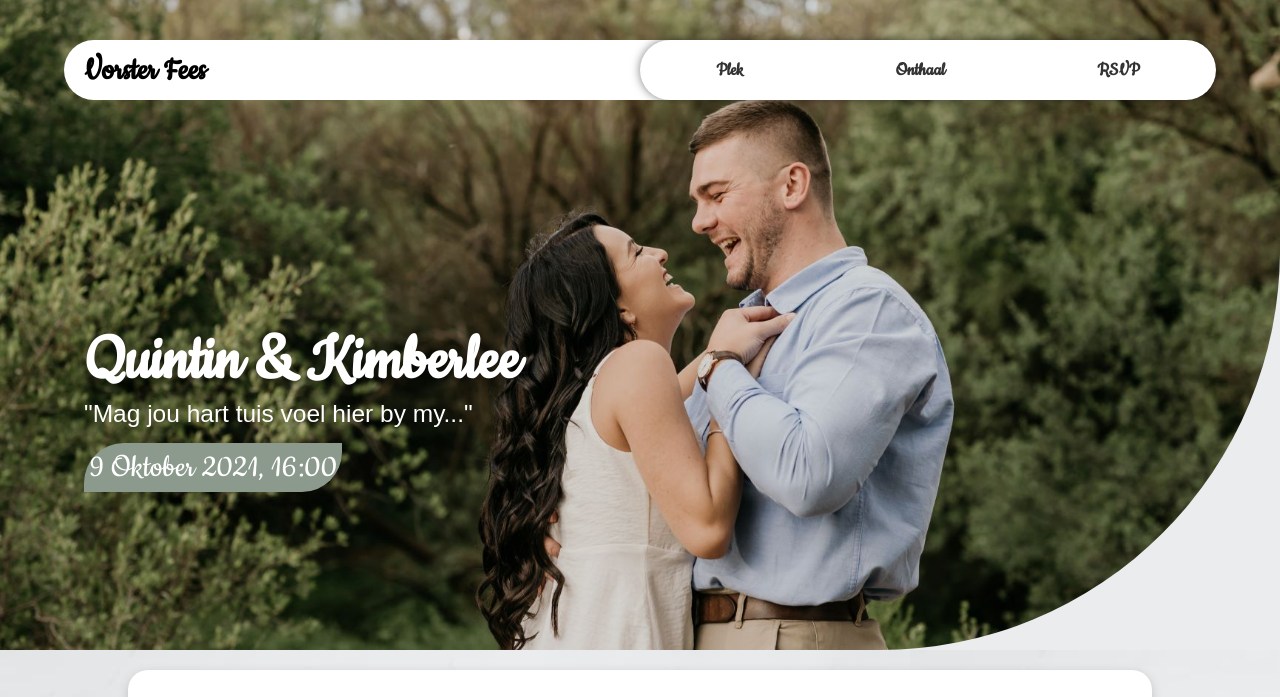
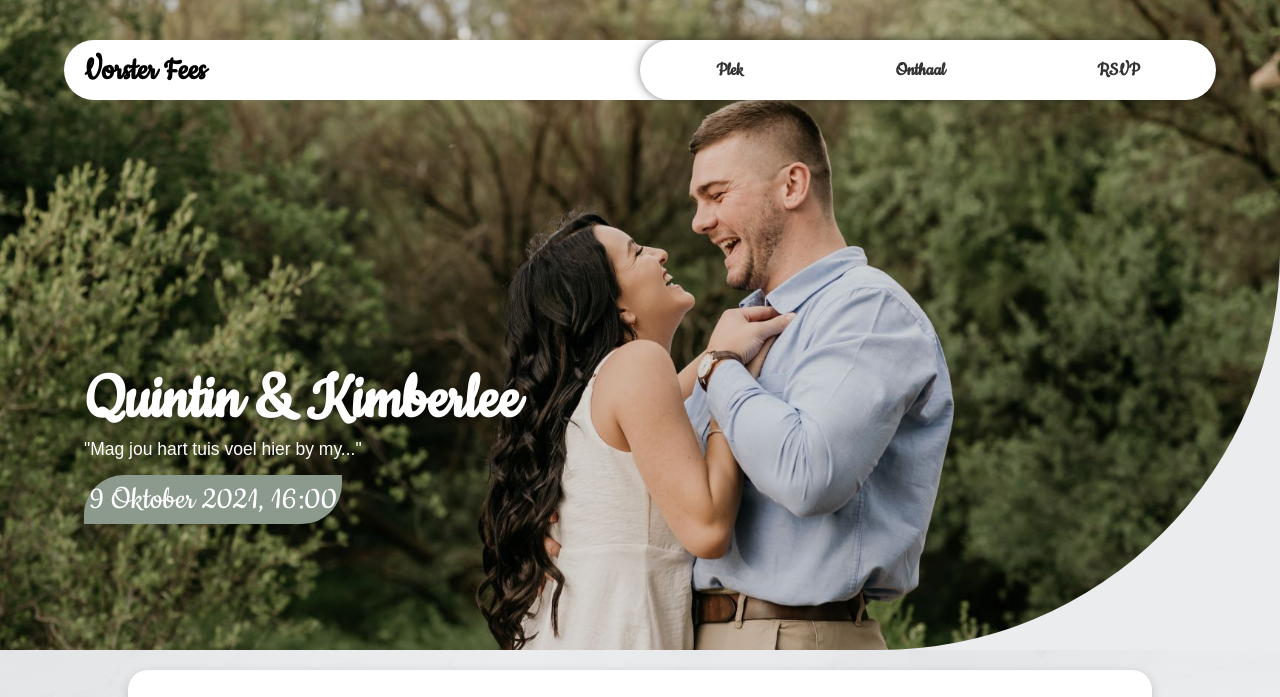
Before and after one commit to Quintinv3/vorster-fees, a plain HTML site: page index.html in a window 1280 px wide. Shown: the top 697 px of the page. Drawn offline with Linux system fonts and the light colour scheme.

Commit message:
Update style.css

```diff
--- a/style.css
+++ b/style.css
@@ -85,7 +85,7 @@ a {
 .text {
   width: 90%;
   position: relative;
-  top: 30px;
+  top: 10%;
   left: 20px;
   font-size: 35px;
   text-align: left;
@@ -98,7 +98,7 @@ a {
 #openingQuote {
   color: white;
   font-family: sans-serif;
-  font-size: 70%;
+  font-size: 50%;
   width: 80%;
   margin-bottom: 20px;
 }
```
